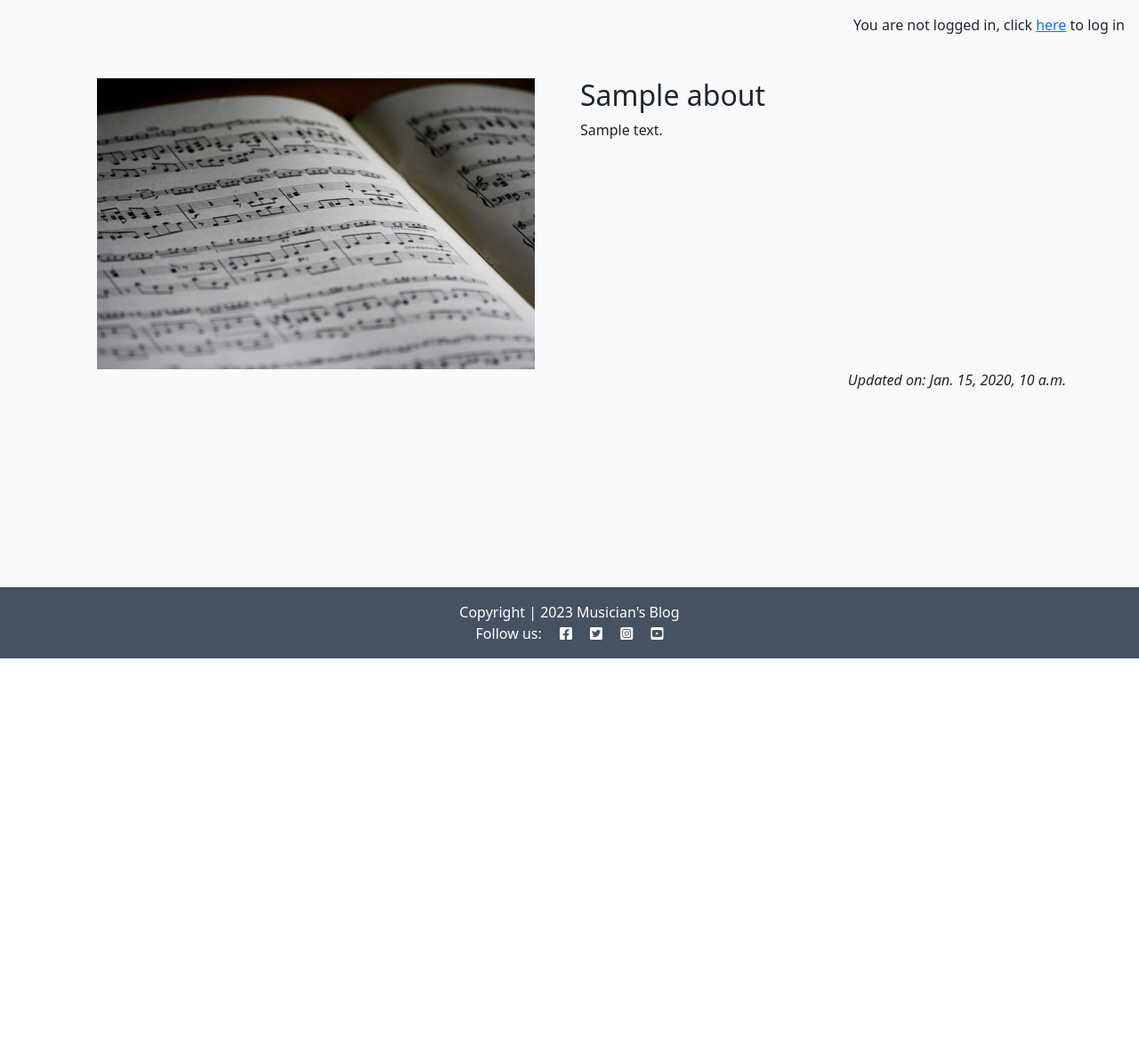
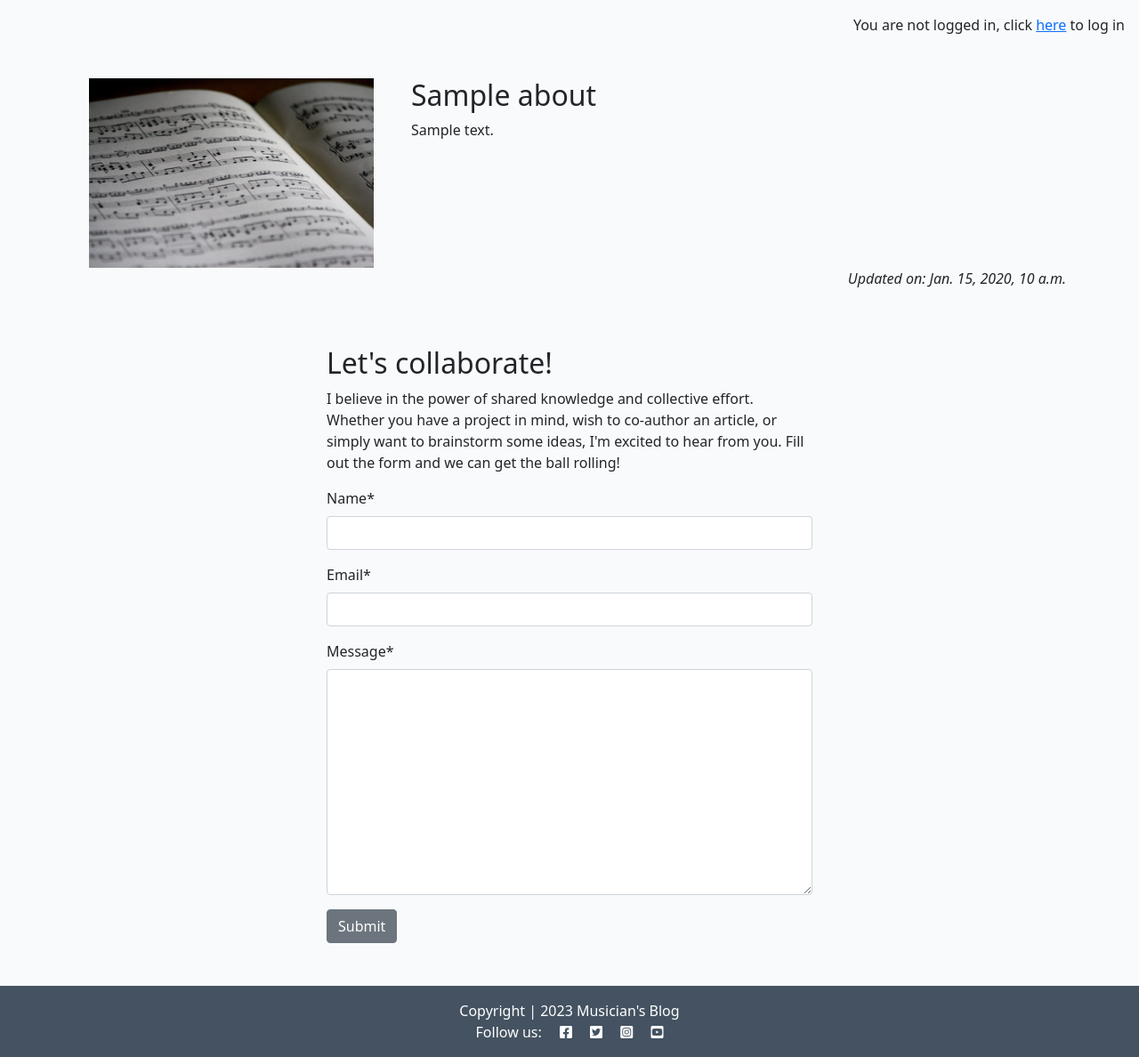
Before and after one commit to Masorr/musicians_blog, a Django app: page /about/ in a window 1280 px wide. Shown: the part 60-1248 px from the top of the page at 89% size. Before the commit the page ends 800 px from the top, so only its background shows below. Run offline with Django 4.2, Linux system fonts and the light colour scheme; tables that the repository leaves empty hold one stand-in row (values such as "Sample post"); parts of the project's set-up code (start-up, migrations or seed data) failed here and were passed over; some libraries are stand-ins or nearby versions.

Commit message:
Add collaborator form on about page

```diff
--- /dev/null
+++ b/about/forms.py
@@ -0,0 +1,8 @@
+from .models import CollaborateRequest
+from django import forms
+
+
+class CollaborateForm(forms.ModelForm):
+    class Meta:
+        model = CollaborateRequest
+        fields = ('name', 'email', 'message')
--- a/about/models.py
+++ b/about/models.py
@@ -8,3 +8,13 @@ class About(models.Model):
 
     def __str__(self):
         return self.title
+
+
+class CollaborateRequest(models.Model):
+    name = models.CharField(max_length=200)
+    email = models.EmailField()
+    message = models.TextField()
+    read = models.BooleanField(default=False)
+
+    def __str__(self):
+        return f"Collaboration request from {self.name}"
--- a/about/templates/about/about.html
+++ b/about/templates/about/about.html
@@ -1,20 +1,41 @@
-{% extends 'base.html' %} {% block content %} {% load static %}
+{% extends 'base.html' %}
+{% load static %}
+{% load crispy_forms_tags %}
+
+{% block content %}
 <div class="container mt-5">
     <div class="row">
-    <div class="col-6 text-center">
-      <img src="{% static 'images/image-about.jpg' %}" width="90%" />
+        <div class="col-12 col-md-4 text-center">
+            <img src="{% static 'images/image-about.jpg' %}" width="90%">
         </div>
-    <div class="col-6">
-      <!-- Title goes between these h2 tags -->
+        <div class="col-12 col-md-8">
             <h2>{{ about.title }}</h2>
-      <!-- Content goes directly underneath this -->
             {{ about.description | safe }}
         </div>
     </div>
     <div class="row">
         <div class="col text-right">
             <!-- Updated on field goes in here -->
+
             <p class="text-end"><em>Updated on: {{ about.updated_on }}</em></p>
+        </div>
+    </div>
+    <div class="row justify-content-center">
+        <div class="col-12 col-md-6 my-5">
+            <h2>Let's collaborate!</h2>
+            <p>I believe in the power of shared knowledge and collective effort.
+                Whether you have a project in mind, wish to co-author
+                an article, or simply want to brainstorm some ideas,
+                I'm excited to hear from you. Fill out the form
+                and we can get the ball rolling!</p>
+
+            <!-- add your form here. Your submit button should
+                                have the classes of btn, btn-secondary -->
+            <form method="post">
+                {{ collaborate_form | crispy }}
+                {% csrf_token %}
+                <button class="btn btn-secondary" type="submit">Submit</button>
+            </form>
         </div>
     </div>
 </div>
--- a/about/views.py
+++ b/about/views.py
@@ -1,5 +1,6 @@
 from django.shortcuts import render
 from .models import About
+from .forms import CollaborateForm
 
 
 def about(request):
@@ -7,9 +8,13 @@ def about(request):
     Renders the About page
     """
     about = About.objects.all().order_by('-updated_on').first()
+    collaborate_form = CollaborateForm()
 
     return render(
         request,
         "about/about.html",
-        {"about": about},
+        {
+        "about": about,
+        "collaborate_form": collaborate_form
+        },
     )
--- a/blog/models.py
+++ b/blog/models.py
@@ -2,6 +2,12 @@ from django.db import models
 from django.contrib.auth.models import User
 
 STATUS = ((0, "Draft"), (1, "Published"))
+
+# maybe remove below?
+def profile_page(request):
+    user = get_object_or_404(User, user=request.user)
+    comments = user.commenter.all()
+
 
 # Create your models here.
 class Post(models.Model):
--- a/musiciansblog/settings.py
+++ b/musiciansblog/settings.py
@@ -28,7 +28,7 @@ TEMPLATES_DIR = os.path.join(BASE_DIR, 'templates')
 SECRET_KEY = os.environ.get("SECRET_KEY")
 
 # SECURITY WARNING: don't run with debug turned on in production!
-DEBUG = False
+DEBUG = True
 
 ALLOWED_HOSTS = ['8000-masorr-musicians-blog-u3fvp4vgoo.us2.codeanyapp.com', '.herokuapp.com']
 
```
Also changed, not shown: about/admin.py (+7 -2 lines), about/migrations/0002_collaboraterequest.py (added). Lines whose indentation alone changed are shown as unchanged.
